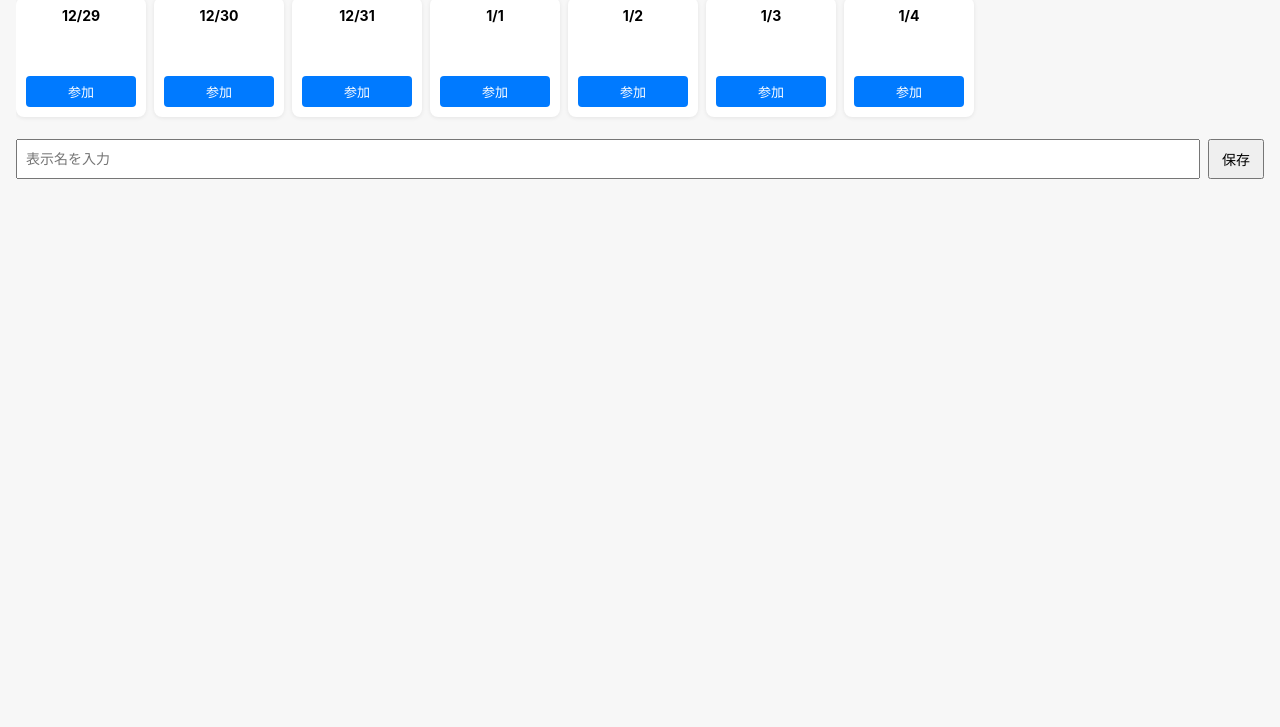
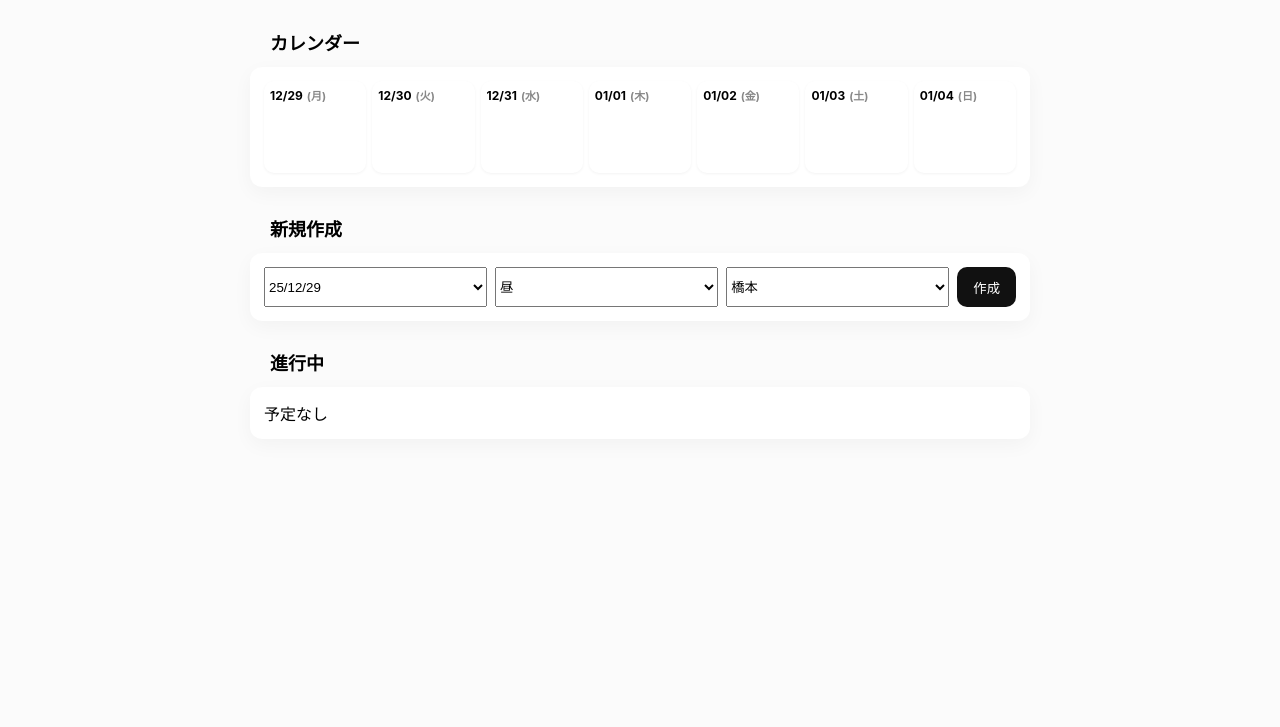
Before and after one commit to yamadayuto-hub/booking-form, a plain HTML site: page index.html in a window 1280 px wide. Shown: the part 73-800 px from the top of the page. Drawn offline with nearby package versions, Linux system fonts and the light colour scheme; no server answers.

Commit message:
Update index.html

```diff
--- a/index.html
+++ b/index.html
@@ -1,233 +1,179 @@
-<!DOCTYPE html>
+<!doctype html>
 <html lang="ja">
 <head>
-<meta charset="UTF-8" />
-<meta name="viewport" content="width=device-width, initial-scale=1.0" />
-<title>参加管理フォーム</title>
+<meta charset="utf-8" />
+<meta name="viewport" content="width=device-width,initial-scale=1" />
+<title>年末年始予定</title>
+
+<script src="https://cdn.jsdelivr.net/npm/@supabase/supabase-js@2/dist/umd/supabase.min.js"></script>
 
 <style>
-  body {
-    font-family: -apple-system, BlinkMacSystemFont, "Helvetica Neue", sans-serif;
-    background: #f7f7f7;
-    margin: 0;
-    padding: 16px;
-  }
+:root{
+  --bg:#fbfbfb;--card:#fff;--muted:#8f8f8f;--accent:#111;--radius:12px;--max-width:780px;
+}
+*{box-sizing:border-box}
+body{
+  margin:0;background:var(--bg);
+  font-family:"Noto Sans JP",-apple-system,system-ui;
+  display:flex;justify-content:center;
+  padding:18px 12px 80px
+}
+.wrap{width:100%;max-width:var(--max-width)}
 
-  h1 {
-    font-size: 20px;
-    margin-bottom: 12px;
-  }
+.top{position:relative;height:56px;margin-bottom:12px}
+.title{font-size:28px;font-weight:600;position:absolute;left:50%;transform:translateX(-50%)}
+.edit-link{position:absolute;right:0;top:8px;font-size:14px;text-decoration:underline;cursor:pointer}
 
-  /* ===== ポップアップ ===== */
-  #popup {
-    position: fixed;
-    top: 20px;
-    left: 50%;
-    transform: translateX(-50%);
-    background: #111;
-    color: #fff;
-    padding: 10px 16px;
-    border-radius: 6px;
-    font-size: 14px;
-    opacity: 0;
-    pointer-events: none;
-    transition: opacity 0.3s;
-    z-index: 1000;
-  }
-  #popup.show {
-    opacity: 1;
-  }
+.section-title{font-size:18px;font-weight:700;margin:28px 0 12px;padding-left:20px}
+.card{background:var(--card);border-radius:12px;padding:14px;box-shadow:0 6px 20px rgba(0,0,0,0.04);margin-bottom:18px}
 
-  /* ===== カレンダー ===== */
-  .calendar {
-    display: flex;
-    gap: 8px;
-    overflow-x: auto;
-    padding-bottom: 6px;
-    margin-bottom: 16px;
-  }
+/* ===== カレンダー（1行固定） ===== */
+.calendar{
+  display:flex;
+  gap:6px;
+}
+.cal-cell{
+  flex:1;
+  background:#fff;border-radius:10px;min-height:92px;padding:6px;
+  box-shadow:0 1px 3px rgba(0,0,0,.05);cursor:pointer
+}
+.cal-date{font-size:12px;font-weight:700}
+.cal-week{font-size:11px;color:#888;margin-left:4px}
+.cal-item{
+  font-size:11px;background:#111;color:#fff;border-radius:6px;
+  padding:2px 6px;margin-top:4px
+}
 
-  .day {
-    min-width: 110px;
-    background: #fff;
-    border-radius: 8px;
-    padding: 10px;
-    box-shadow: 0 1px 4px rgba(0,0,0,0.08);
-    flex-shrink: 0;
-  }
+/* ===== 新規作成（1行） ===== */
+.new-row{
+  display:grid;
+  grid-template-columns:1fr 1fr 1fr auto;
+  gap:8px;
+  align-items:center;
+}
+.new-row select,
+.new-row button{
+  height:40px;
+}
+.primary{
+  background:#111;color:#fff;border:none;border-radius:10px;
+  padding:0 16px;
+}
 
-  .day h2 {
-    font-size: 14px;
-    margin: 0 0 6px;
-    text-align: center;
-  }
+/* branch */
+.branch{background:#fff;border-radius:12px;padding:8px 10px;margin-bottom:12px;box-shadow:0 1px 3px rgba(0,0,0,0.04)}
+.branch-date{font-size:14px;color:#444;margin-bottom:6px}
+.branch-title{display:flex;align-items:center;gap:8px;font-size:16px;font-weight:700;margin-bottom:6px}
+.branch-members{font-size:14px;margin-bottom:8px}
 
-  .participants {
-    font-size: 13px;
-    min-height: 40px;
-  }
-
-  .btn {
-    width: 100%;
-    margin-top: 6px;
-    padding: 6px;
-    font-size: 13px;
-    border-radius: 4px;
-    border: none;
-    cursor: pointer;
-  }
-
-  .join {
-    background: #007aff;
-    color: #fff;
-  }
-
-  .cancel {
-    background: #ddd;
-  }
-
-  /* ===== 新規作成枠 ===== */
-  .new-entry {
-    display: flex;
-    gap: 8px;
-    margin-top: 16px;
-  }
-
-  .new-entry input {
-    flex: 1;
-    padding: 8px;
-    font-size: 14px;
-  }
-
-  .new-entry button {
-    padding: 8px 12px;
-    font-size: 14px;
-  }
-
+.notif{
+  position:fixed;left:50%;transform:translateX(-50%);
+  bottom:24px;background:#111;color:#fff;
+  padding:10px 14px;border-radius:10px;opacity:0
+}
 </style>
 </head>
 
 <body>
+<div class="wrap">
+  <div class="top">
+    <div class="title">年末年始予定</div>
+    <div class="edit-link" onclick="location.href='name.html?edit=1'">表示名修正</div>
+  </div>
 
-<h1>参加カレンダー</h1>
+  <!-- カレンダー -->
+  <div class="section-title">カレンダー</div>
+  <div class="card">
+    <div class="calendar" id="calendar"></div>
+  </div>
 
-<div id="popup">更新しました</div>
+  <!-- 新規作成 -->
+  <div class="section-title">新規作成</div>
+  <div class="card">
+    <div class="new-row">
+      <select id="newDate"></select>
+      <select id="newTime"><option>昼</option><option>夜</option></select>
+      <select id="newPlace">
+        <option>橋本</option><option>大阪</option><option>京都</option><option>どこでも</option>
+      </select>
+      <button class="primary" id="createBtn">作成</button>
+    </div>
+  </div>
 
-<div class="calendar" id="calendar"></div>
-
-<div class="new-entry">
-  <input type="text" id="nameInput" placeholder="表示名を入力" />
-  <button onclick="saveName()">保存</button>
+  <!-- 進行中 -->
+  <div class="section-title">進行中</div>
+  <div class="card" id="reserveList">読み込み中...</div>
 </div>
 
+<div class="notif" id="notif"></div>
+
 <script>
-/* ===== 設定 ===== */
-const ANY_KEY = "あなたが送ってくれたANY_KEYをここに"; // ←ここだけ確認
-const STORAGE_KEY = "booking-data-v2";
-const NAME_KEY = "display-name";
+const SUPABASE_URL = "https://agbfcpaxsrgebxjtkvdh.supabase.co";
+const SUPABASE_ANON_KEY = "eyJhbGciOiJIUzI1NiIsInR5cCI6IkpXVCJ9.eyJpc3MiOiJzdXBhYmFzZSIsInJlZiI6ImFnYmZjcGF4c3JnZWJ4anRrdmRoIiwicm9sZSI6ImFub24iLCJpYXQiOjE3NjUxODY4ODAsImV4cCI6MjA4MDc2Mjg4MH0.8Mp6MotCT5z2rTd0iIWhXz3aV696ijBEkYk9tVIYpgw";
+const sb = supabase.createClient(SUPABASE_URL, SUPABASE_ANON_KEY);
 
-/* ===== 日付固定 ===== */
-const dates = [
-  "12/29", "12/30", "12/31", "1/1", "1/2", "1/3", "1/4"
-];
+const calendarEl = document.getElementById('calendar');
+const reserveList = document.getElementById('reserveList');
+const notif = document.getElementById('notif');
+const weekJP=['日','月','火','水','木','金','土'];
 
-/* ===== 状態 ===== */
-let data = JSON.parse(localStorage.getItem(STORAGE_KEY)) || {};
-let displayName = localStorage.getItem(NAME_KEY) || "";
+let allBranches=[];
 
-/* ===== 初期表示 ===== */
-const calendar = document.getElementById("calendar");
-
-function render() {
-  calendar.innerHTML = "";
-
-  dates.forEach(date => {
-    if (!data[date]) data[date] = [];
-
-    const div = document.createElement("div");
-    div.className = "day";
-
-    const joined = data[date].includes(displayName);
-
-    div.innerHTML = `
-      <h2>${date}</h2>
-      <div class="participants">
-        ${data[date].join("<br>")}
-      </div>
-      <button class="btn ${joined ? "cancel" : "join"}"
-        onclick="${joined ? "cancelJoin" : "join"}('${date}')">
-        ${joined ? "取消" : "参加"}
-      </button>
-    `;
-
-    calendar.appendChild(div);
-  });
-
-  localStorage.setItem(STORAGE_KEY, JSON.stringify(data));
+function showNotif(m){
+  notif.textContent=m;notif.style.opacity=1;
+  setTimeout(()=>notif.style.opacity=0,2000);
 }
 
-/* ===== 参加 ===== */
-function join(date) {
-  if (!displayName) {
-    alert("表示名を先に保存してください");
-    return;
+function populateDates(){
+  const s=new Date(2025,11,29),e=new Date(2026,0,4);
+  const sel=document.getElementById('newDate'); sel.innerHTML='';
+  for(let d=new Date(s);d<=e;d.setDate(d.getDate()+1)){
+    const y=d.getFullYear(),m=String(d.getMonth()+1).padStart(2,'0'),dd=String(d.getDate()).padStart(2,'0');
+    const o=document.createElement('option');
+    o.value=`${y}-${m}-${dd}`; o.textContent=`${String(y).slice(2)}/${m}/${dd}`;
+    sel.appendChild(o);
   }
+}
+populateDates();
 
-  // 即時反映（体感速度改善）
-  data[date].push(displayName);
-  render();
-  showPopup("参加しました");
+function renderCalendar(list){
+  calendarEl.innerHTML='';
+  const map={};
+  list.forEach(b=>{ if(!map[b.date]) map[b.date]=[]; map[b.date].push(b); });
+
+  for(let d=new Date(2025,11,29);d<=new Date(2026,0,4);d.setDate(d.getDate()+1)){
+    const y=d.getFullYear(),m=String(d.getMonth()+1).padStart(2,'0'),dd=String(d.getDate()).padStart(2,'0');
+    const key=`${String(y).slice(2)}/${m}/${dd}`;
+    const cell=document.createElement('div');
+    cell.className='cal-cell';
+    cell.innerHTML=`<div class="cal-date">${m}/${dd}<span class="cal-week">(${weekJP[d.getDay()]})</span></div>`;
+    (map[key]||[]).forEach(b=>cell.innerHTML+=`<div class="cal-item">${b.place}/${b.time}</div>`);
+    cell.onclick=()=>renderBranches(map[key]||[]);
+    calendarEl.appendChild(cell);
+  }
 }
 
-/* ===== 取消 ===== */
-function cancelJoin(date) {
-  data[date] = data[date].filter(n => n !== displayName);
-  render();
-  showPopup("取消しました");
+function renderBranches(list){
+  reserveList.innerHTML='';
+  if(list.length===0){reserveList.textContent='予定なし';return;}
+  list.forEach(b=>{
+    const el=document.createElement('div');el.className='branch';
+    el.innerHTML=`
+      <div class="branch-date">${b.date} / ${b.time} / ${b.place}</div>
+      <div class="branch-title">${b.title||'（タイトル未設定）'} <span>📝</span></div>
+      <div class="branch-members">${b.members.join('、')}</div>
+    `;
+    reserveList.appendChild(el);
+  });
 }
 
-/* ===== 表示名保存（過去分も連動修正） ===== */
-function saveName() {
-  const input = document.getElementById("nameInput").value.trim();
-  if (!input) return;
-
-  const oldName = displayName;
-  displayName = input;
-
-  if (oldName && oldName !== displayName) {
-    Object.keys(data).forEach(date => {
-      data[date] = data[date].map(n => n === oldName ? displayName : n);
-    });
-  }
-
-  localStorage.setItem(NAME_KEY, displayName);
-  render();
-  showPopup("表示名を更新しました");
+async function bootstrap(){
+  const {data}=await sb.from('branches').select('*').order('date');
+  allBranches=data||[];
+  renderCalendar(allBranches);
+  renderBranches(allBranches);
 }
-
-/* ===== ポップアップ ===== */
-function showPopup(text) {
-  const popup = document.getElementById("popup");
-  popup.textContent = text;
-  popup.classList.add("show");
-
-  setTimeout(() => {
-    popup.classList.remove("show");
-  }, 2000);
-}
-
-/* ===== リロード後ポップアップ ===== */
-window.addEventListener("load", () => {
-  if (displayName) {
-    setTimeout(() => {
-      showPopup("読み込み完了");
-    }, 2000);
-  }
-});
-
-/* 初回描画 */
-render();
+bootstrap();
 </script>
-
 </body>
 </html>
```
